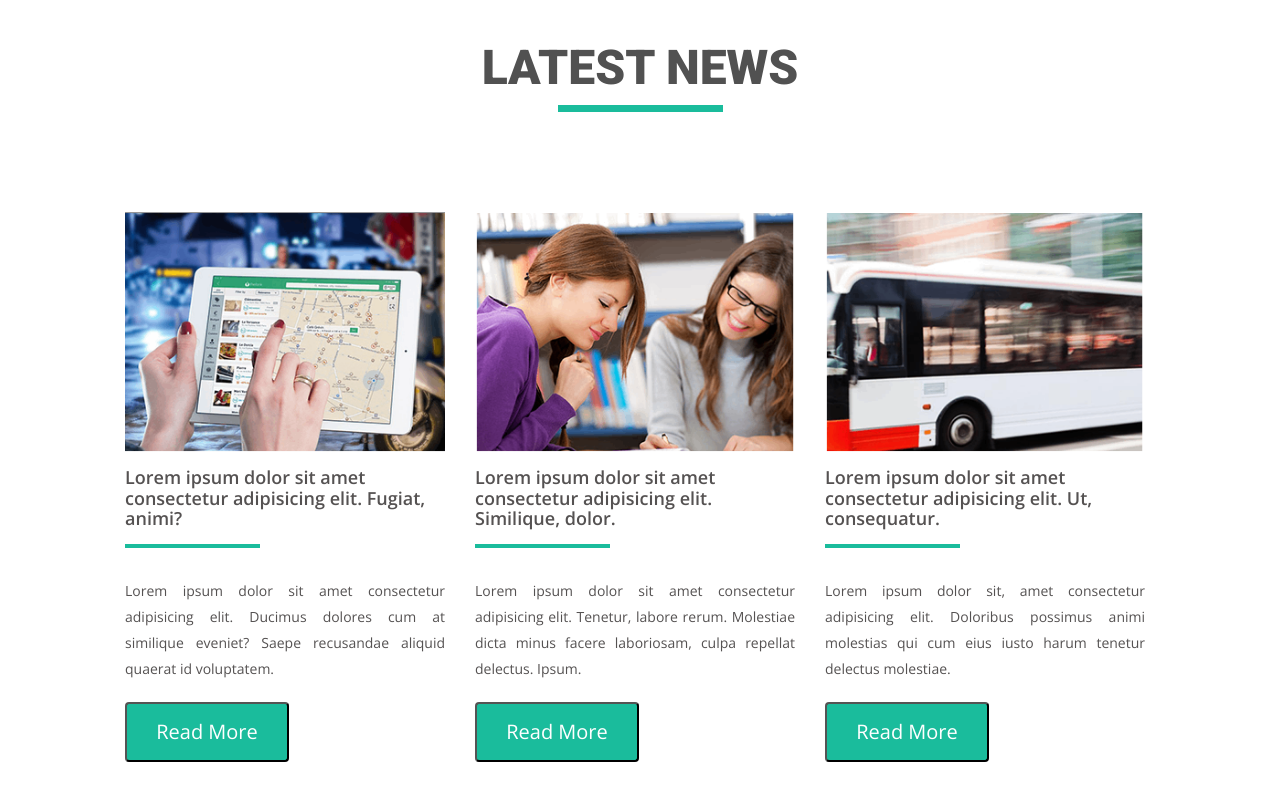
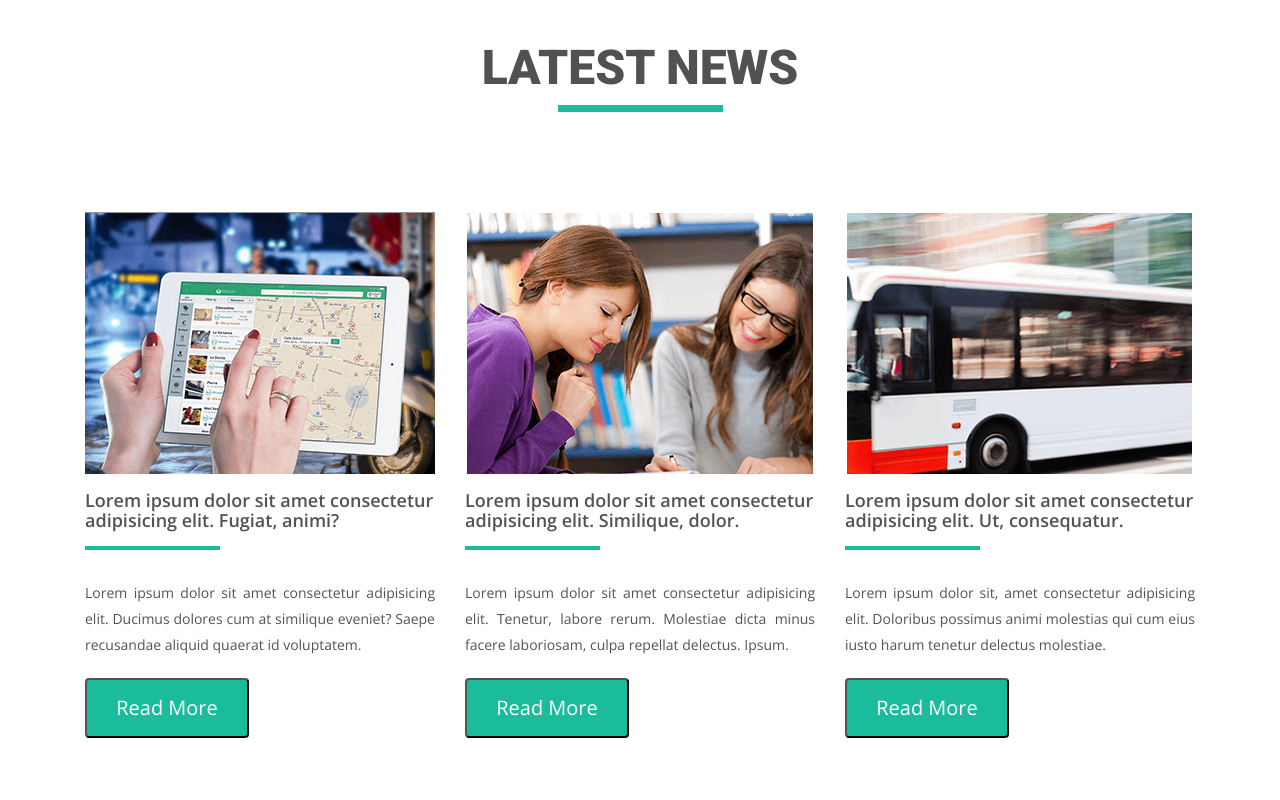
Before and after one commit to ValeriiKovalenko/goit-fe-course, a plain HTML site: page HTML:CSS/Module-04/index.html in a window 1280 px wide. Shown: the part 1084-1884 px from the top of the page. Drawn offline with nearby package versions, Linux system fonts and the light colour scheme.

Commit message:
nicetry3

```diff
--- a/HTML:CSS/Module-04/index.html
+++ b/HTML:CSS/Module-04/index.html
@@ -32,7 +32,7 @@
             <div class="container">
                 <section class="featured-products">
                     <h2 class="title">Featured Products</h2>
-                    <ul class="featured-products-list">
+                    <ul class="featured-products-list clearfix">
                         <li class="product-item">
                             <a href="#" class="product-link">
 
@@ -126,7 +126,7 @@
                 </section>
                 <section class="latest-news">
                     <h2 class="title">Latest News</h2>
-                    <ul class="news-list">
+                    <ul class="news-list clearfix">
                         <li class="news-item">
                             <img width="350" height="260" src="img/img9.png" alt="" class="news-image">
                             <h3 class="news-title"> Lorem ipsum dolor sit amet consectetur adipisicing elit. Fugiat,
--- a/HTML:CSS/Module-04/styles.css
+++ b/HTML:CSS/Module-04/styles.css
@@ -201,24 +201,25 @@ h3.product-name {
     background-color: #7fd9c7;
 }
 
-.news-list{
+.news-list {
     list-style: none;
-    height: auto;
-    overflow: hidden;
-    font-size: 0;
+    padding: 0;
 
 }
 .news-item {
-    display: table;
+
     float: left;
 
     padding: 0;
     font-size: 13px;
     width: 350px;
-    padding-right: 30px;
+    margin-right: 30px;
     color: #555252;
 font-family: "Open Sans";
 font-weight: 600;
+}
+.news-item:nth-child(3) {
+    margin-right: 0;
 }
 
 
@@ -230,7 +231,7 @@ font-family: "Open Sans";
 font-weight: 600;
 font-size: 18px;
 margin-top: 0;
-margin-bottom: 0;
+margin-bottom: 30px;
 }
 
 .news-title::after {
@@ -254,8 +255,9 @@ font-family: "Open Sans";
 font-weight: 400;
 text-align: justify;
 margin: 0;
-padding-bottom: 20px;
-padding-top: 30px;
+margin-bottom: 20px;
+
+
 }
 
 .news-button {
@@ -269,11 +271,11 @@ padding-top: 30px;
     font-family: "Playfair Display";
     font-weight: 400;
     background: #1abc9c;
-    margin: 0;
+
     font-family: "Open Sans";
 font-weight: 300;
 border-radius: 4px;
-margin: 0;
+
 }
 
 .news-button:hover {
@@ -284,5 +286,5 @@ margin: 0;
     padding-bottom: 80px;
 }
 .news-image {
-    padding-bottom: 15px;
+    margin-bottom: 15px;
 }
```
